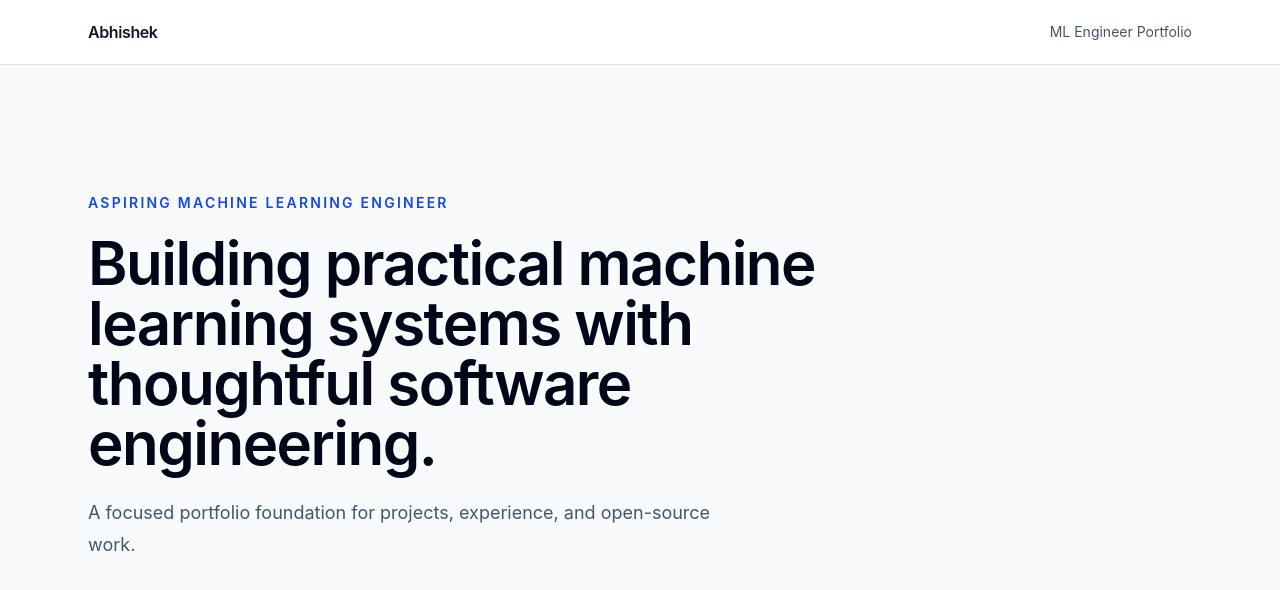
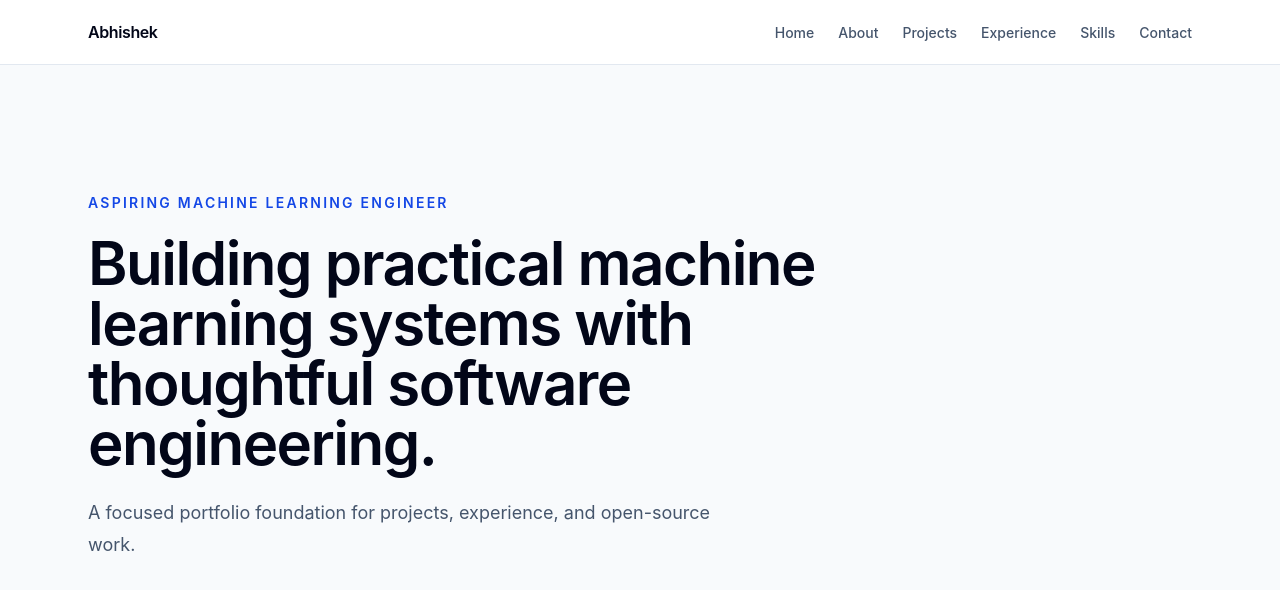
Before and after one commit to Abhhiiissshhek/Portfolio, a React (Vite) app: page / in a window 1280 px wide. Shown: the top 590 px of the page. Built offline with nearby package versions, Linux system fonts and the light colour scheme.

Commit message:
feat: add desktop portfolio navigation

```diff
--- a/src/components/SiteHeader.jsx
+++ b/src/components/SiteHeader.jsx
@@ -1,12 +1,35 @@
+const navigationItems = [
+  { label: "Home", href: "#main-content" },
+  { label: "About", href: "#about" },
+  { label: "Projects", href: "#projects" },
+  { label: "Experience", href: "#experience" },
+  { label: "Skills", href: "#skills" },
+  { label: "Contact", href: "#contact" },
+];
+
 function SiteHeader() {
   return (
     <header className="border-b border-slate-200 bg-white">
-      <div className="mx-auto flex max-w-6xl items-center justify-between px-6 py-5">
-        <a className="font-semibold tracking-tight" href="#main-content">
+      <nav
+        className="mx-auto flex max-w-6xl items-center justify-between px-6 py-5"
+        aria-label="Main navigation"
+      >
+        <a className="font-semibold tracking-tight text-slate-950" href="#main-content">
           Abhishek
         </a>
-        <p className="text-sm text-slate-600">ML Engineer Portfolio</p>
-      </div>
+        <ul className="hidden items-center gap-6 md:flex">
+          {navigationItems.map((item) => (
+            <li key={item.href}>
+              <a
+                className="text-sm font-medium text-slate-600 transition-colors hover:text-slate-950"
+                href={item.href}
+              >
+                {item.label}
+              </a>
+            </li>
+          ))}
+        </ul>
+      </nav>
     </header>
   );
 }
```
